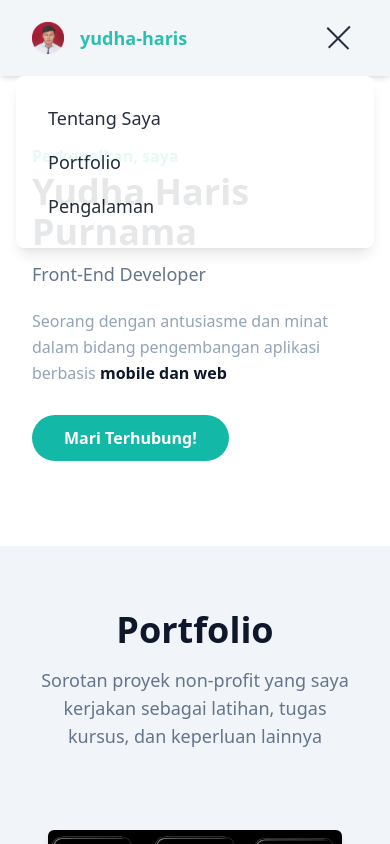
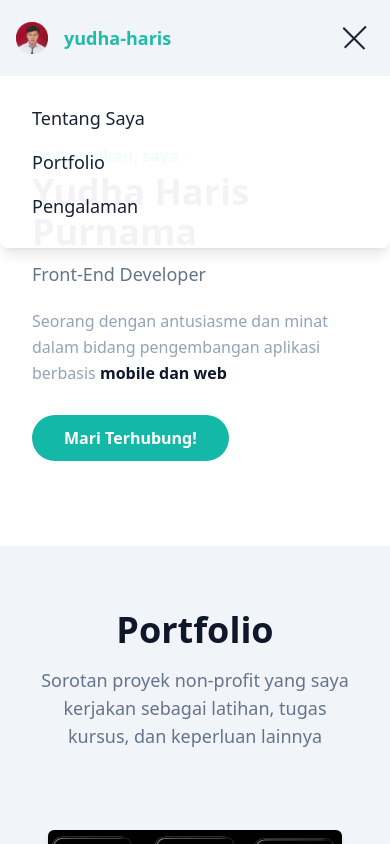
Before and after one commit to yudha-haris/profile, a Next.js app: page / in a window 390 px wide. Both pictures are taken after a click on the button 343 px from the left and 38 px from the top of the page. Shown: the top 844 px of the page. Built offline with nearby package versions, Linux system fonts and the light colour scheme.

Commit message:
fix: make dropdown navbar full width

```diff
--- a/components/Header.js
+++ b/components/Header.js
@@ -8,8 +8,8 @@ function Header() {
     setIsActive((prevState) => !prevState);
   };
   return (
-    <header className="bg-slate-100 opacity-90 backdrop-blur-lg shadow-md fixed top-0 left-0 w-full flex items-center z-10">
-      <div className="container">
+    <header className="bg-slate-100 opacity-95 md:opacity-90 backdrop-blur-lg shadow-md fixed top-0 left-0 w-full flex items-center z-10">
+      <div className="container px-0">
         <div className="flex items-center justify-between relative px-4 lg:px-0">
           <div className="flex items-center">
             <Image
@@ -57,7 +57,7 @@ function Header() {
               id="nav-menu"
               className={`${
                 isActive ? "" : "hidden"
-              } absolute py-5 bg-white shadow-lg rounded-lg w-full right-0 top-full
+              } absolute py-5 bg-white shadow-lg rounded-b-lg w-full right-0 top-full
                 md:block md:static md:bg-transparent md:max-w-full md:shadow-none md:rounded-none`}
             >
               <ul className="block md:flex">
```
